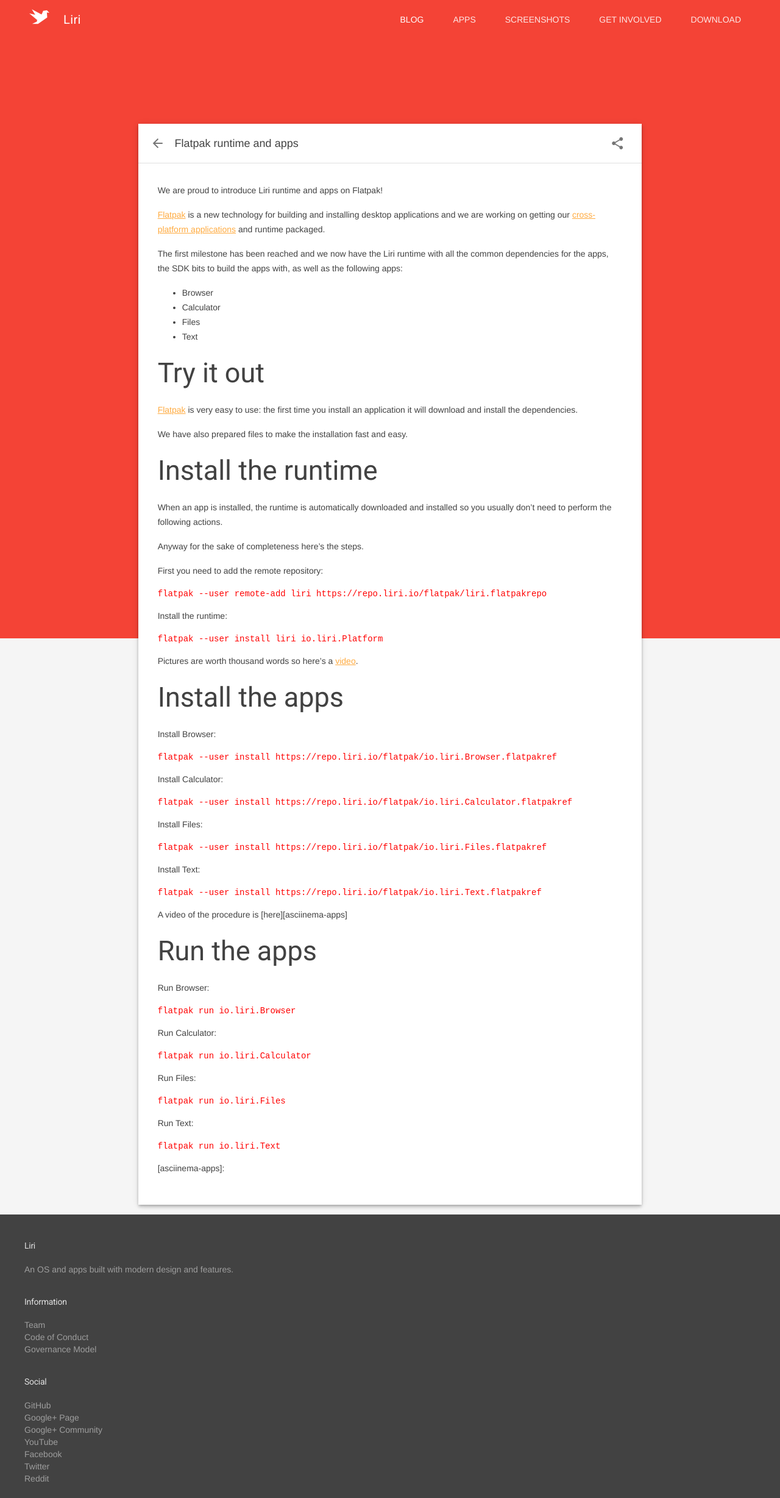
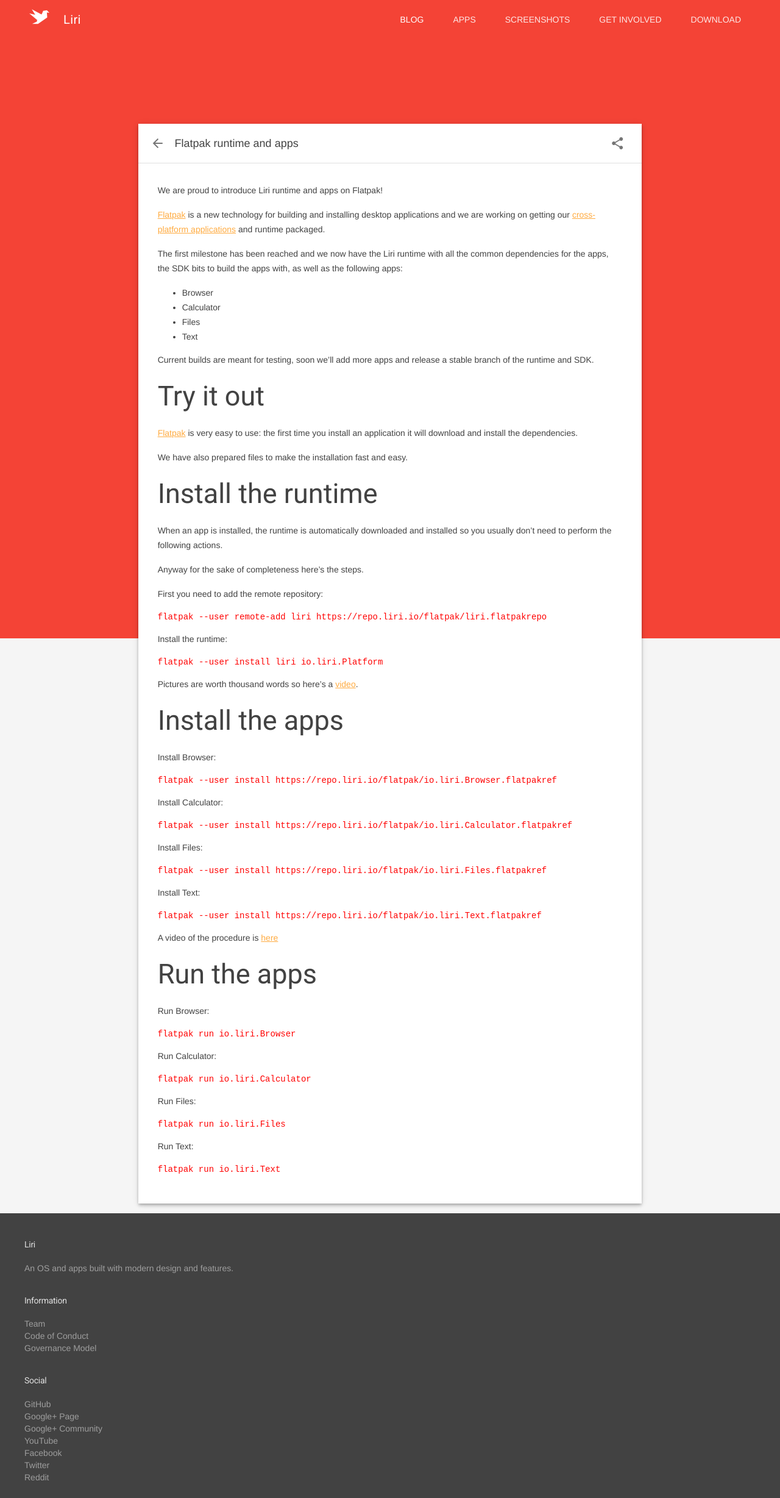
Before and after one commit to lirios/lirios.github.io, a Jekyll site: the page built from _posts/2017-04-12-flatpak.markdown, in a window 1280 px wide. Shown: the whole page at 61% size. Built offline with Jekyll 4.4.1, drawn with Linux system fonts in a browser that asks for light colours; nearby versions of some CDN libraries; some web fonts are replaced.

Commit message:
Fix link and add a paragraph

```diff
--- a/_posts/2017-04-12-flatpak.markdown
+++ b/_posts/2017-04-12-flatpak.markdown
@@ -21,6 +21,9 @@
 * Calculator
 * Files
 * Text
+
+Current builds are meant for testing, soon we'll add more apps and release a stable branch
+of the runtime and SDK.
 
 ## Try it out
 
@@ -108,4 +111,4 @@
 [flatpak]: http://flatpak.org/
 [liri-io-apps]: https://liri.io/apps/
 [asciinema-runtime]: https://asciinema.org/a/113001
-[asciinema-apps]:
+[asciinema-apps]: https://asciinema.org/a/113002
```
